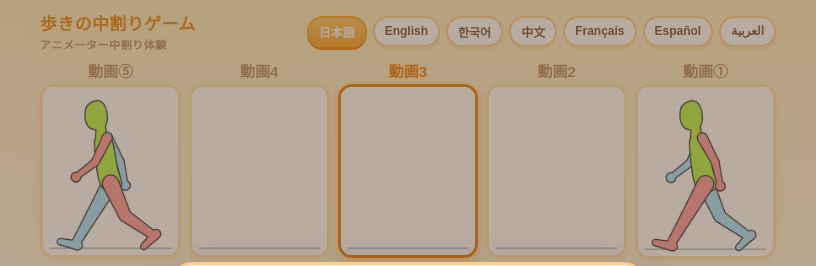
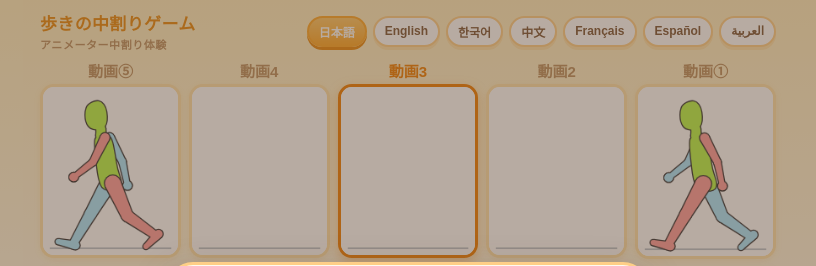
Before and after one commit to dokka-garapa/walk-cycle, a plain HTML site: page index.html in a window 1280 px wide. Shown: the top 266 px of the page, 232-1048 px from the left. Drawn offline with Linux system fonts and the light colour scheme.

Commit message:
Enhance leg and arm positioning logic

```diff
--- a/index.html
+++ b/index.html
@@ -119,9 +119,10 @@ const S=()=>STR[lang];
 
 const lerp=(a,b,t)=>Array.isArray(a)?a.map((v,i)=>lerp(v,b[i],t)):typeof a==='object'?Object.fromEntries(Object.keys(a).map(k=>[k,lerp(a[k],b[k],t)])):a+(b-a)*t;
 // 脚[太もも,すね,足] 腕[上腕,前腕] 角度は真下から進行方向へ+（描画時に左向きへ反転）
-const K1={R:[30,30,-12],L:[-24,-55,45],aR:[-28,-12],aL:[26,52],lean:4};
+// hR/hL=脚の付け根(腰)の前後オフセット、sR/sL=腕の付け根(肩)の前後オフセット（+が進行方向＝前）。原画①では左足の付け根を少し前・左腕の付け根を少し後ろに
+const K1={R:[30,30,-12],L:[-24,-55,45],aR:[-28,-12],aL:[26,52],lean:4,hR:6,hL:-6,sR:-6,sL:6};
 const P1={R:[6,-4,0],L:[24,-34,30],aR:[-6,18],aL:[6,26],lean:5};
-const sw=p=>({R:p.L,L:p.R,aR:p.aL,aL:p.aR,lean:p.lean});
+const sw=p=>({R:p.L,L:p.R,aR:p.aL,aL:p.aR,lean:p.lean,hR:p.hL,hL:p.hR,sR:p.sL,sL:p.sR});
 const K2=sw(K1),P2=sw(P1),KEY={k1:K1,k2:K2};
 // フレーム f=0〜7 ＝ 動画①,2,3,4,⑤,6,7,8。中割りの添字 j=0〜5 ＝ 動画2,3,4,6,7,8
 // 見本参考の調整：遊脚の足首を少し上げる（動画4・8はさらに少し前＝左へ）。右足=奥の脚(L)、左足=手前の脚(R)
@@ -146,15 +147,15 @@ const gcol=(g,j)=>GC[g]||(j>=3&&g<3?'#ff5c5c':['#b8860b','#0e9aa7','#777'][g%3])
 const gname=g=>g=='k1'?S().key1:g=='k2'?S().key2:S().framePre+NUM[g];
 const rd=d=>d*Math.PI/180,mir=p=>[2*HX-p[0],p[1]];
 function pts(p){
- const leg=a=>{const k=[HX+L1*Math.sin(rd(a[0])),L1*Math.cos(rd(a[0]))];const n=[k[0]+L2*Math.sin(rd(a[1])),k[1]+L2*Math.cos(rd(a[1]))];return{k,n,t:[n[0]+FT*Math.cos(rd(a[2])),n[1]+FT*Math.sin(rd(a[2]))]}};
- const r=leg(p.R),l=leg(p.L);
+ const leg=(a,bx)=>{const k=[bx+L1*Math.sin(rd(a[0])),L1*Math.cos(rd(a[0]))];const n=[k[0]+L2*Math.sin(rd(a[1])),k[1]+L2*Math.cos(rd(a[1]))];return{k,n,t:[n[0]+FT*Math.cos(rd(a[2])),n[1]+FT*Math.sin(rd(a[2]))]}};
+ const r=leg(p.R,HX+(p.hR||0)),l=leg(p.L,HX+(p.hL||0));
  const dy=G-Math.max(r.n[1],r.t[1],l.n[1],l.t[1]);
  const m=o=>{for(const k in o)o[k]=[o[k][0],o[k][1]+dy];return o};
  m(r);m(l);
- const hip=[HX,dy],s=Math.sin(rd(p.lean)),c=Math.cos(rd(p.lean));
+ const hip=[HX,dy],hipR=[HX+(p.hR||0),dy],hipL=[HX+(p.hL||0),dy],s=Math.sin(rd(p.lean)),c=Math.cos(rd(p.lean));
  const neck=[HX+TL*s,dy-TL*c],sh=[HX+TL*.92*s,dy-TL*.92*c],head=[neck[0]+26*s,neck[1]-28*c];
- const arm=a=>{const e=[sh[0]+AU*Math.sin(rd(a[0])),sh[1]+AU*Math.cos(rd(a[0]))];return[sh,e,[e[0]+AL*Math.sin(rd(a[1])),e[1]+AL*Math.cos(rd(a[1]))]]};
- return{r,l,hip,neck,sh,head,ln:rd(p.lean),aR:arm(p.aR),aL:arm(p.aL)};
+ const arm=(a,sx)=>{const s0=[sx,sh[1]],e=[sx+AU*Math.sin(rd(a[0])),sh[1]+AU*Math.cos(rd(a[0]))];return[s0,e,[e[0]+AL*Math.sin(rd(a[1])),e[1]+AL*Math.cos(rd(a[1]))]]};
+ return{r,l,hip,hipR,hipL,neck,sh,head,ln:rd(p.lean),aR:arm(p.aR,sh[0]+(p.sR||0)),aL:arm(p.aL,sh[0]+(p.sL||0))};
 }
 // ---- 人形の描画 ----
 const OUT='#2a2a2e',COLS=['#ff9d9d','#a9e6ff'],GREEN='#b8f548'; // 手前=赤っぽいピンク / 奥=水色 / 頭と体=黄緑
@@ -181,8 +182,8 @@ function bodyDraw(c,q,part){
  const head=()=>{};
  if(part=='upper'){armB(q.aL,1);trunk();head()}
  else if(part=='nearArm'){armB(q.aR,0)} // 手前の腕（左腕）は足より前に出すため別描き
- else if(part=='lower'){legB(c,q.hip,q.l,1);legB(c,q.hip,q.r,0)}
- else{armB(q.aL,1);legB(c,q.hip,q.l,1);trunk();head();legB(c,q.hip,q.r,0);armB(q.aR,0)}
+ else if(part=='lower'){legB(c,q.hipL,q.l,1);legB(c,q.hipR,q.r,0)}
+ else{armB(q.aL,1);legB(c,q.hipL,q.l,1);trunk();head();legB(c,q.hipR,q.r,0);armB(q.aR,0)}
 }
 function draw(c,p,o){
  o=Object.assign({part:'all',t:{ox:HX,oy:G,s:1}},o);const q=pts(p),t=o.t;
```
